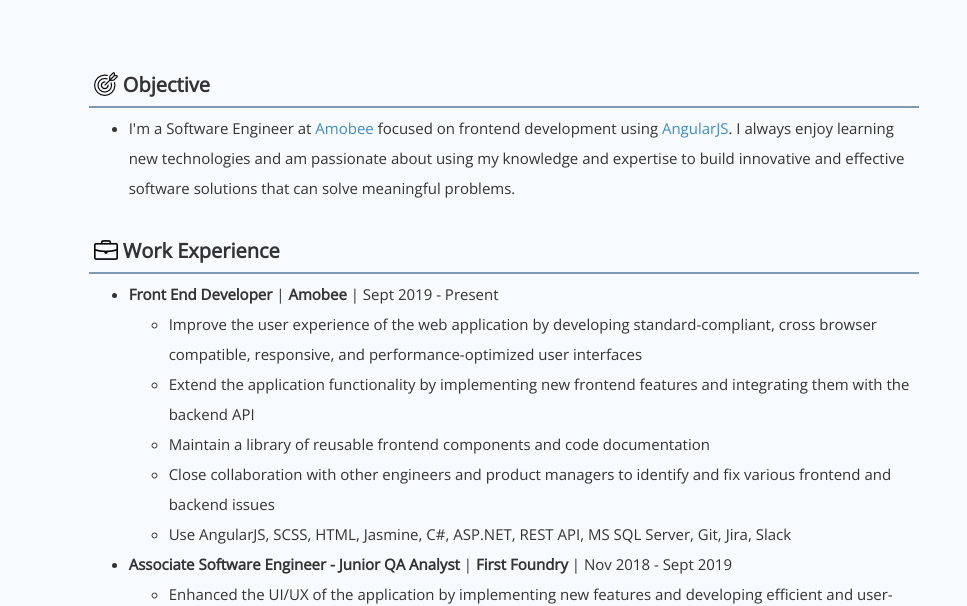
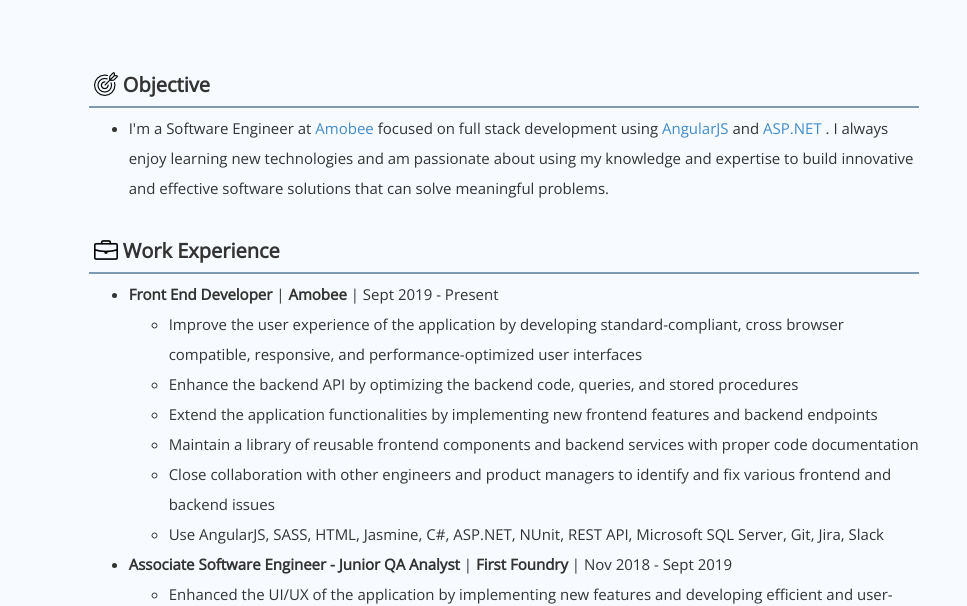
Before and after one commit to hoomanm/hoomanm.github.io, a plain HTML site: page index.html in a window 1280 px wide. Shown: the part 94-700 px from the top of the page, 313-1280 px from the left. Drawn offline with nearby package versions, Linux system fonts and the light colour scheme.

Commit message:
Updated the resume and reduced the picture size

```diff
--- a/index.html
+++ b/index.html
@@ -6,7 +6,7 @@
 
     <meta http-equiv="Content-Type" content="text/html; charset=utf-8">
     <meta name="author" content="Hooman Mostafavi">
-    <meta name="description" content="I'm a Software Engineer at Amobee focused on frontend development.
+    <meta name="description" content="I'm a Software Engineer at Amobee focused on full stack development using AngularJS and ASP.NET.
         I always enjoy learning new technologies and am passionate about using my knowledge and expertise
         to build innovative and effective software solutions that can solve meaningful problems.">
     <meta name="viewport" content="width=device-width, initial-scale=1.0">
@@ -90,7 +90,7 @@
             <hr>
             <ul>
               <li class="information-line">I'm a Software Engineer at <a href="https://www.amobee.com/" target="_blank" >Amobee</a>
-              focused on frontend development using <a href="https://angularjs.org/" target="_blank">AngularJS</a>.
+              focused on full stack development using <a href="https://angularjs.org/" target="_blank">AngularJS</a> and <a href="https://dotnet.microsoft.com/apps/aspnet" target="_blank"> ASP.NET </a>.
               I always enjoy learning new technologies and am passionate about using my knowledge and expertise
               to build innovative and effective software solutions that can solve meaningful problems.
             </ul>
@@ -101,11 +101,12 @@
             <ul>
               <li class="information-line"><b> Front End Developer </b> | <b> Amobee  </b> | Sept 2019 - Present
                 <ul>
-                    <li>Improve the user experience of the web application by developing standard-compliant, cross browser compatible, responsive, and performance-optimized user interfaces</li>
-                    <li>Extend the application functionality by implementing new frontend features and integrating them with the backend API</li>
-                    <li>Maintain a library of reusable frontend components and code documentation</li>
+                    <li>Improve the user experience of the application by developing standard-compliant, cross browser compatible, responsive, and performance-optimized user interfaces</li>
+                    <li>Enhance the backend API by optimizing the backend code, queries, and stored procedures</li>
+                    <li>Extend the application functionalities by implementing new frontend features and backend endpoints</li>
+                    <li>Maintain a library of reusable frontend components and backend services with proper code documentation</li>
                     <li>Close collaboration with other engineers and product managers to identify and fix various frontend and backend issues</li>
-                    <li>Use AngularJS, SCSS, HTML, Jasmine, C#, ASP.NET, REST API, MS SQL Server, Git, Jira, Slack</li>
+                    <li>Use AngularJS, SASS, HTML, Jasmine, C#, ASP.NET, NUnit, REST API, Microsoft SQL Server, Git, Jira, Slack</li>
                 </ul>
               </li>
               <li class="information-line"><b> Associate Software Engineer - Junior QA Analyst </b> | <b> First Foundry  </b> | Nov 2018 - Sept 2019
```
Also changed, not shown: 1 other file.
